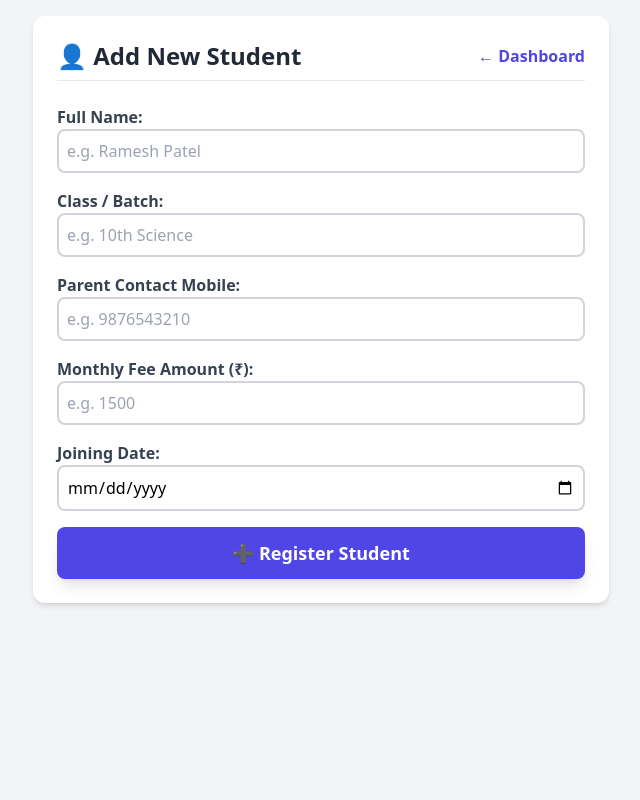
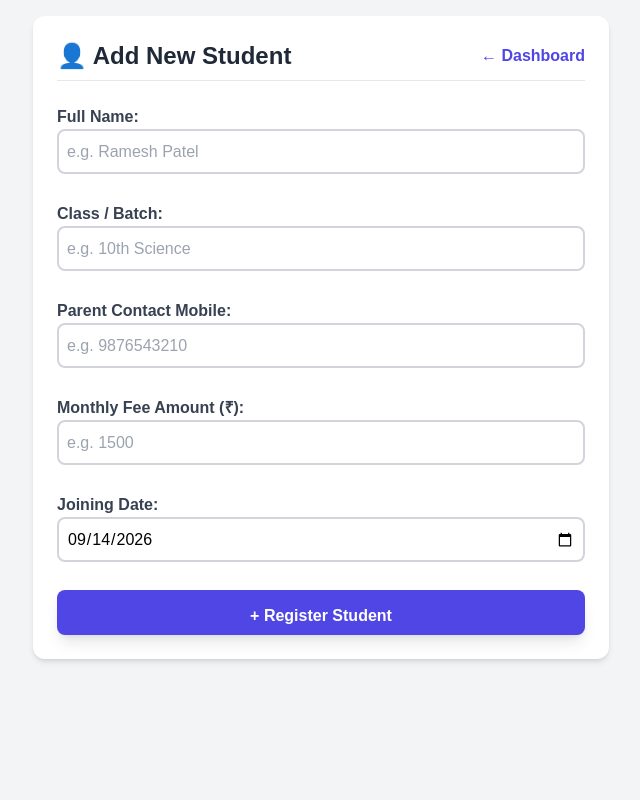
Before and after one commit to SujalSmaurya2090-sketch/Tuition-App, a Flask app: page /students in a window 1280 px wide. Shown: the whole page, without its empty margins (319-959 px from the left). Run offline with Flask 3, Linux system fonts and the light colour scheme; the visitor is signed in with stand-in values (Sample User, id 1); some libraries are stand-ins or nearby versions.

Commit message:
Enhance student registration form functionality
Updated the student registration form with improved error handling and styling adjustments.

```diff
--- a/templates/students.html
+++ b/templates/students.html
@@ -1,16 +1,60 @@
 <!DOCTYPE html>
 <html lang="en">
 <head>
-    <link rel="manifest" href="/static/manifest.json">
-<meta name="viewport" content="width=device-width, initial-scale=1.0, maximum-scale=1.0, user-scalable=no">
-<script>
-  if ('serviceWorker' in navigator) {
-    navigator.serviceWorker.register('/static/sw.js');
-  }
-</script>
     <meta charset="UTF-8">
+    <meta name="viewport" content="width=device-width, initial-scale=1.0, maximum-scale=1.0, user-scalable=no">
     <title>New Student Registration</title>
     <script src="https://cdn.tailwindcss.com"></script>
+    <style>
+        /* Container ko full screen & responsive banane ke liye */
+        body {
+            margin: 0;
+            padding: 10px;
+            box-sizing: border-box;
+            font-family: Arial, sans-serif;
+        }
+
+        .container, .form-container, .card {
+            width: 100% !important;
+            max-width: 600px;
+            margin: 0 auto;
+            padding: 15px;
+            box-sizing: border-box;
+        }
+
+        /* Form inputs & buttons ko mobile friendly sizing dene ke liye */
+        input[type="text"],
+        input[type="number"],
+        input[type="date"],
+        input[type="tel"],
+        select,
+        button {
+            width: 100% !important;
+            height: 45px;
+            font-size: 16px !important;
+            margin-bottom: 12px;
+            box-sizing: border-box;
+            border-radius: 8px;
+        }
+
+        /* Mobile Screens ke liye Extra Tuning */
+        @media screen and (max-width: 768px) {
+            body {
+                padding: 5px;
+            }
+
+            .form-group {
+                width: 100% !important;
+                display: block;
+            }
+        }
+
+        .table-responsive {
+            width: 100%;
+            overflow-x: auto;
+            -webkit-overflow-scrolling: touch;
+        }
+    </style>
 </head>
 <body class="bg-gray-100 min-h-screen p-4">
     <div class="max-w-xl mx-auto bg-white rounded-xl shadow-md p-6">
@@ -24,34 +68,40 @@
                 <label class="block font-semibold text-gray-700">Full Name:</label>
                 <input type="text" id="fullName" required class="w-full border-2 border-gray-300 rounded-lg p-2 font-medium" placeholder="e.g. Ramesh Patel">
             </div>
+
             <div>
                 <label class="block font-semibold text-gray-700">Class / Batch:</label>
                 <input type="text" id="className" required class="w-full border-2 border-gray-300 rounded-lg p-2 font-medium" placeholder="e.g. 10th Science">
             </div>
+
             <div>
                 <label class="block font-semibold text-gray-700">Parent Contact Mobile:</label>
                 <input type="tel" id="parentContact" required class="w-full border-2 border-gray-300 rounded-lg p-2 font-medium" placeholder="e.g. 9876543210">
             </div>
+
             <div>
                 <label class="block font-semibold text-gray-700">Monthly Fee Amount (₹):</label>
                 <input type="number" id="monthlyFee" required class="w-full border-2 border-gray-300 rounded-lg p-2 font-medium" placeholder="e.g. 1500">
             </div>
+
             <div>
                 <label class="block font-semibold text-gray-700">Joining Date:</label>
                 <input type="date" id="joiningDate" required class="w-full border-2 border-gray-300 rounded-lg p-2 font-medium">
             </div>
 
             <button type="submit" class="w-full bg-indigo-600 hover:bg-indigo-700 text-white font-bold py-3 rounded-lg shadow-lg text-lg">
-                ➕ Register Student
+                + Register Student
             </button>
         </form>
     </div>
 
     <script>
+        // Set default date to today
         document.getElementById('joiningDate').valueAsDate = new Date();
 
         async function registerStudent(e) {
             e.preventDefault();
+
             const payload = {
                 full_name: document.getElementById('fullName').value.trim(),
                 class_name: document.getElementById('className').value.trim(),
@@ -60,64 +110,28 @@
                 joining_date: document.getElementById('joiningDate').value
             };
 
-            const res = await fetch('/add_student', {
-                method: 'POST',
-                headers: {'Content-Type': 'application/json'},
-                body: JSON.stringify(payload)
-            });
-            const result = await res.json();
-            alert(result.message);
-            if(result.status === 'success') location.reload();
+            try {
+                const res = await fetch('/add_student', {
+                    method: 'POST',
+                    headers: {
+                        'Content-Type': 'application/json'
+                    },
+                    body: JSON.stringify(payload)
+                });
+
+                const result = await res.json();
+
+                if (res.ok) {
+                    alert(result.message || 'Student Registered Successfully!');
+                    location.reload();
+                } else {
+                    alert('Error: ' + (result.error || 'Failed to add student'));
+                }
+            } catch (err) {
+                console.error("Submission error:", err);
+                alert("Network error: Could not reach the server.");
+            }
         }
-
-        /* Container ko full screen & responsive banane ke liye */
-body {
-    margin: 0;
-    padding: 10px;
-    box-sizing: border-box;
-    font-family: Arial, sans-serif;
-}
-
-.container, .form-container, .card {
-    width: 100% !important;
-    max-width: 600px; /* Large screen par decent size rahega */
-    margin: 0 auto;
-    padding: 15px;
-    box-sizing: border-box;
-}
-
-/* Form inputs & buttons ko mobile friendly sizing dene ke liye */
-input[type="text"],
-input[type="number"],
-input[type="date"],
-select,
-button {
-    width: 100% !important;
-    height: 45px; /* Touch target easy karne ke liye */
-    font-size: 16px !important; /* Mobile zoom auto-trigger hone se rokta hai */
-    margin-bottom: 12px;
-    box-sizing: border-box;
-    border-radius: 8px;
-}
-
-/* Mobile Screens ke liye Extra Tuning */
-@media screen and (max-width: 768px) {
-    body {
-        padding: 5px;
-    }
-
-    .form-group {
-        width: 100% !important;
-        display: block;
-    }
-
-    /* Table horizontal scroll Enable karne ke liye */
-    .table-responsive {
-        width: 100%;
-        overflow-x: auto;
-        -webkit-overflow-scrolling: touch;
-    }
-}
     </script>
 </body>
 </html>
```
